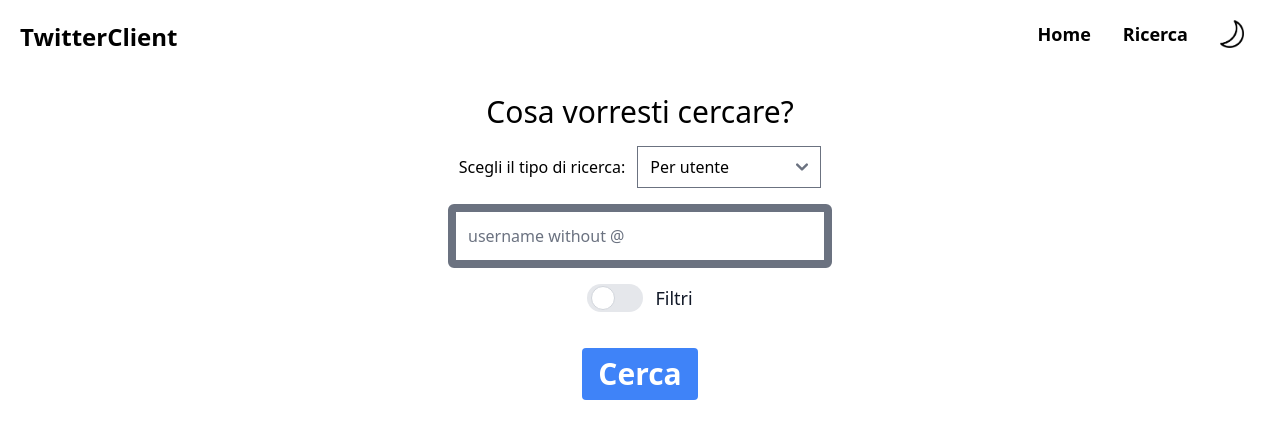
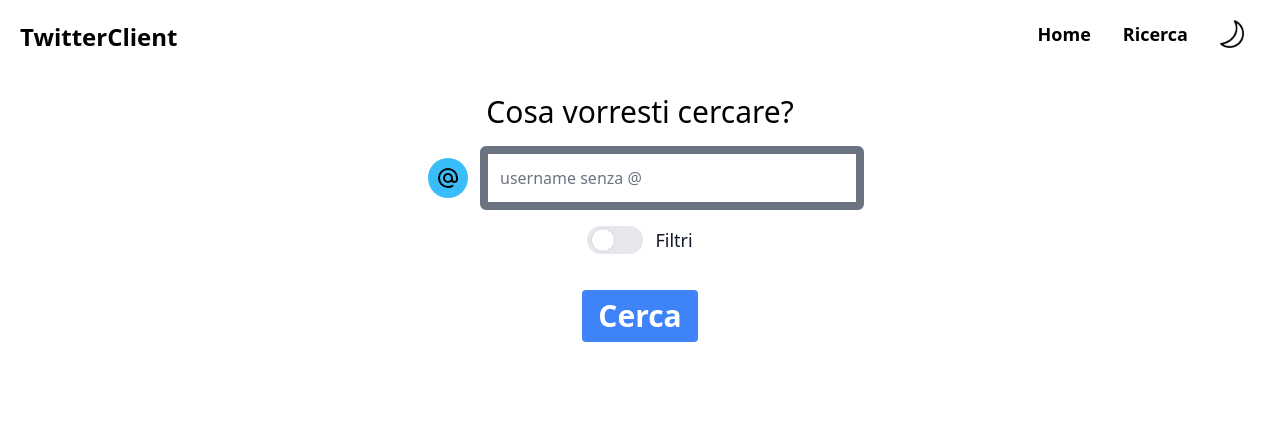
Before and after one commit to jortikcode/twitter-client-swe, a React (Create React App) app in the folder frontend/: page /search in a window 1280 px wide. Shown: the top 438 px of the page. Built offline with nearby package versions, Linux system fonts and the light colour scheme.

Commit message:
refactored submit action data & toggler of search type added

```diff
--- a/frontend/src/components/SearchForm.js
+++ b/frontend/src/components/SearchForm.js
@@ -71,7 +71,9 @@ const SearchForm = () => {
     const {
         register,
         handleSubmit,
-        formState: { errors } } = useForm();
+        formState: { errors } } = useForm({
+            defaultValues: {}
+        });
     // Stato per tenere traccia del tipo della ricerca: per utente o per parola chiave
     const [ type, setType ] = useState("username");
     // Il dispatch viene utilizzato per riuscire a manipolare lo stato centralizzato di redux
@@ -103,7 +105,14 @@ const SearchForm = () => {
             else if (userSearchRegex.test(data.query))
                 data.query = "%40"+data.query.split('@')[1];
             dispatch(dateErrorAction(""));
-            // Si attiva l'azione per la ricerca e si aggiorna lo stato centralizzato
+
+            // Dati da mandare per la ricerca
+            let dataToAction = {};
+            dataToAction["type"] = type;
+            dataToAction["query"] = data.query;
+            dataToAction["username"] = data.username;
+
+            // E' stato settato un intervallo temporale dall'utente
             if ((data.startDate !== oneWeekAgo || data.endDate !== today || data.username) && filtersEnabled){
                 // Se la data di inizio e la data di fine coincidono, la data di fine deve essere "shiftata" di 24 ore in avanti
                 if (data.endDate === data.startDate){
@@ -113,21 +122,14 @@ const SearchForm = () => {
                     shiftedEndDate = shiftedEndDate.getTime() > now ? new Date(now) : shiftedEndDate;
                     data.endDate = formatISO(shiftedEndDate);
                 }
-                // E' stato settato un intervallo temporale dall'utente
-                dispatch(searchAction({
-                    type,
-                    query: data.query,
-                    username: data.username,
-                    startDate: secondsGranularity(data.startDate),
-                    endDate: secondsGranularity(data.endDate)
-                }));
-            }else
-                // Non e' stato settato alcun intervallo temporale
-                dispatch(searchAction({
-                    type,
-                    query: data.query,
-                    username: data.username
-                }));
+                dataToAction["startDate"] = secondsGranularity(data.startDate);
+                dataToAction["endDate"] = secondsGranularity(data.endDate);
+            }
+            console.log(dataToAction);
+            if (data.maxResults !== 10 && filtersEnabled)
+                dataToAction["maxResults"] = data.maxResults;
+            // Si attiva l'azione per la ricerca e si aggiorna lo stato centralizzato
+            dispatch(searchAction(dataToAction));
         }
 
     }
@@ -138,17 +140,22 @@ const SearchForm = () => {
             <form className="flex w-full flex-col justify-center items-center gap-4" onSubmit={handleSubmit(onSubmit)}>
                 <div className="flex flex-col gap-4">
                     <label className="text-center text-3xl dark:text-sky-400 text-black" htmlFor="query"> Cosa vorresti cercare? </label>
-                    <div className="flex md:flex-row flex-col justify-center items-center">
-                        <label className="text-center dark:text-white" htmlFor="type">
-                            Scegli il tipo di ricerca:
-                        </label>
-                        <select className="ml-3" value={type} onChange={(e) => {
-                            setType(e.target.value);
+                    <div className="flex md:flex-row flex-col justify-center items-center md:space-x-3 space-x-0 md:space-y-0 space-y-3">
+                        <button type="button" className="p-2 bg-sky-400 rounded-full ml-3" onClick={(e) => {
+                            const newType = type === "username" ? "keyword" : "username";
+                            setType(newType);
                         }}>
-                            <option className="dark:text-white" value="username">Per utente</option>
-                            <option className="dark:text-white" value="keyword">Per parola chiave</option>
-                        </select>
-                    </div>
+                            {type === "username" ? (
+                            <svg className="w-6 h-6" fill="none" stroke="currentColor" viewBox="0 0 24 24" xmlns="http://www.w3.org/2000/svg">
+                                <path strokeLinecap="round" strokeLinejoin="round" strokeWidth="2" d="M16 12a4 4 0 10-8 0 4 4 0 008 0zm0 0v1.5a2.5 2.5 0 005 0V12a9 9 0 10-9 9m4.5-1.206a8.959 8.959 0 01-4.5 1.207">
+                                </path>
+                            </svg>) : (
+                            <svg className="w-6 h-6" fill="none" stroke="currentColor" viewBox="0 0 24 24" xmlns="http://www.w3.org/2000/svg">
+                                <path strokeLinecap="round" strokeLinejoin="round" strokeWidth="2" d="M7 20l4-16m2 16l4-16M6 9h14M4 15h14">
+                                </path>
+                            </svg>
+                            )}
+                        </button>
                         {type === "keyword" ? (
                         <input className="w-full dark:border-0 border-8 dark:border-white rounded-md md:w-96 p-3" name="query" id="query" type="text" placeholder="#hashtag, keyword" {...register("query", {
                             required: "Testo mancante",
@@ -156,12 +163,13 @@ const SearchForm = () => {
                                 message: "Keyword non valido",
                                 value: /^([#@])?[a-zA-Z0-9_]+$/}
                         })} />) :
-                    (<input className="w-full dark:border-0 border-8 dark:border-white rounded-md md:w-96 p-3" name="username" id="username" type="text" placeholder="username without @" {...register("username", {
+                        (<input className="w-full dark:border-0 border-8 dark:border-white rounded-md md:w-96 p-3" name="username" id="username" type="text" placeholder="username senza @" {...register("username", {
                             required: "Testo mancante",
                             pattern: {
                                 message: "Username non valido",
-                            value: /^([#@])?[a-zA-Z0-9_]+$/}
+                                value: /^[a-zA-Z0-9_]+$/}
                         })} />)}
+                    </div>
                     { errors.query && <p className="text-center dark:text-red-300 text-red-600"> { errors.query.message } </p> }
                     { errors.username && <p className="text-center dark:text-red-300 text-red-600"> { errors.username.message } </p> }
 
```
Lines whose indentation alone changed are shown as unchanged.
